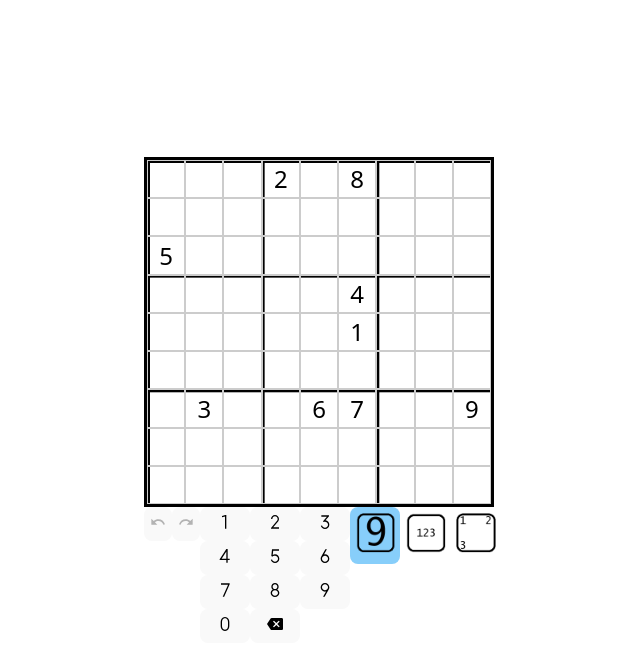
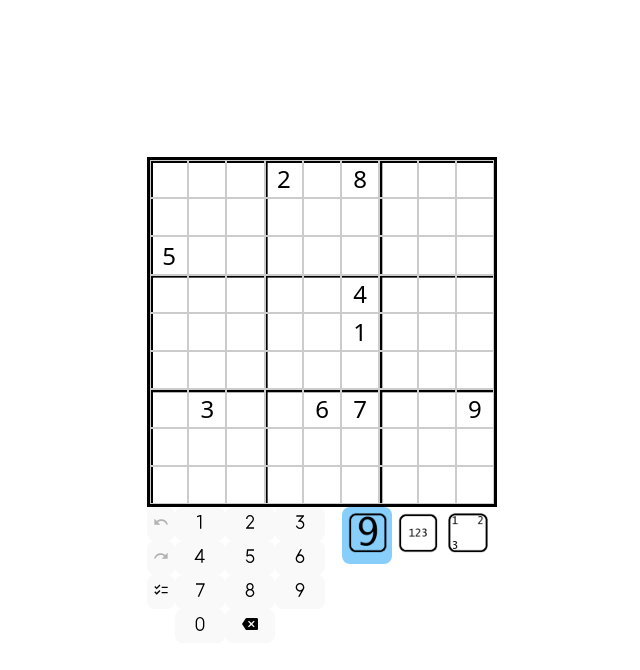
Before and after one commit to reluttrull/sudokupadclone, a React (Vite) app in the folder sudokupadclone/: page / in a window 1280 px wide. Shown: the top 670 px of the page, without its empty margins (318-958 px from the left). Built offline with nearby package versions, Linux system fonts and the light colour scheme.

Commit message:
Start to add solution validation (so far, checks all numbers are filled in, and rows and columns contain correct totals).

```diff
--- a/sudokupadclone/src/App.css
+++ b/sudokupadclone/src/App.css
@@ -89,7 +89,12 @@
 }
 
 .controls-container {
-    display:flex;
+    display: flex;
+}
+
+.general-controls {
+    display: flex;
+    flex-direction: column;
 }
 
 .controls-item {
--- a/sudokupadclone/src/puzzle/components/Board.tsx
+++ b/sudokupadclone/src/puzzle/components/Board.tsx
@@ -11,7 +11,6 @@ function Board({ cells, selectedSquare, onSelectedSquareChanged }: BoardProps) {
 
     const handleSquareSelected = (square: number) => {
         onSelectedSquareChanged(square);
-        console.log(`selected square ${square}`);
     };
 
     return (
--- a/sudokupadclone/src/puzzle/components/Controls.tsx
+++ b/sudokupadclone/src/puzzle/components/Controls.tsx
@@ -1,4 +1,4 @@
-import { MdBackspace, MdUndo, MdRedo } from 'react-icons/md'
+import { MdBackspace, MdUndo, MdRedo, MdChecklist } from 'react-icons/md'
 import { RiNumber1, RiNumber2, RiNumber3, RiNumber4, RiNumber5, RiNumber6, RiNumber7, RiNumber8, RiNumber9, RiNumber0 } from 'react-icons/ri'
 import { InputType, UserAction } from '../enums'
 import { useNumberHotkeys, useControlHotkeys } from '../../utils/useHotkeys'
@@ -26,6 +26,9 @@ function Controls({ activeInputType, isUndoEnabled, isRedoEnabled, onInputTypeCh
                     </button>
                     <button className="square-button-icon" disabled={!isRedoEnabled} onClick={() => onUserAction(UserAction.Redo)}>
                         <MdRedo />
+                    </button>
+                    <button className="square-button-icon" onClick={() => onUserAction(UserAction.Validate)}>
+                        <MdChecklist />
                     </button>
                 </div>
                 <div className="number-pad controls-item">
--- a/sudokupadclone/src/puzzle/components/Puzzle.tsx
+++ b/sudokupadclone/src/puzzle/components/Puzzle.tsx
@@ -3,6 +3,7 @@ import Board from "./Board"
 import Controls from "./Controls"
 import { InputType, UserAction } from '../enums'
 import { type Cell } from '../interfaces'
+import { checkSolution } from '../../utils/solutionTools'
 
 function Puzzle() {
     const [inputType, setInputType] = useState<InputType>(InputType.BigNumber);
@@ -71,6 +72,9 @@ function Puzzle() {
             case UserAction.Redo:
                 handleRedo();
                 break;
+            case UserAction.Validate:
+                handleValidate();
+                break;
             default:
                 break;
         }
@@ -120,6 +124,12 @@ function Puzzle() {
         setRedoStack(redoStack.slice(0, -1));
     }
 
+    const handleValidate = () => {
+        const success = checkSolution(cells);
+        if (success) alert('good job!');
+        else alert('nope');
+    }
+
     const updateUndoStack = () => {
         const tmp = undoStack;
         tmp.push(structuredClone(cells));
--- a/sudokupadclone/src/puzzle/enums.ts
+++ b/sudokupadclone/src/puzzle/enums.ts
@@ -10,7 +10,8 @@ export type InputType = typeof InputType[keyof typeof InputType];
 export const UserAction = {
     Backspace: 0,
     Undo: 1,
-    Redo: 2
+    Redo: 2,
+    Validate: 3
 } as const;
 
 export type UserAction = typeof UserAction[keyof typeof UserAction];
--- /dev/null
+++ b/sudokupadclone/src/utils/solutionTools.ts
@@ -0,0 +1,18 @@
+import { type Cell } from '../puzzle/interfaces'
+
+export function checkSolution(solution: Cell[]) : boolean {
+    if (solution.length !== 81) return false;
+    if (solution.some(n => n === null)) return false;
+    for (let i = 0; i <= 73; i += 9) {
+        const row = solution.slice(i, i + 9).map((elem) => { return elem.value ?? 0; });
+        console.log('checking row starting at', i, row);
+        if (row.reduce((acc, curr) => acc + curr, 0) !== 45) return false;
+    }
+    for (let i = 0; i <= 8; i++) {
+        const col = solution.filter((elem, idx) => idx % 9 === 8).map((elem) => { return elem.value ?? 0; });
+        console.log('checking col', i, col);
+        if (col.reduce((acc, curr) => acc + curr, 0) !== 45) return false;
+    }
+    // todo: check boxes
+    return true;
+}
```
